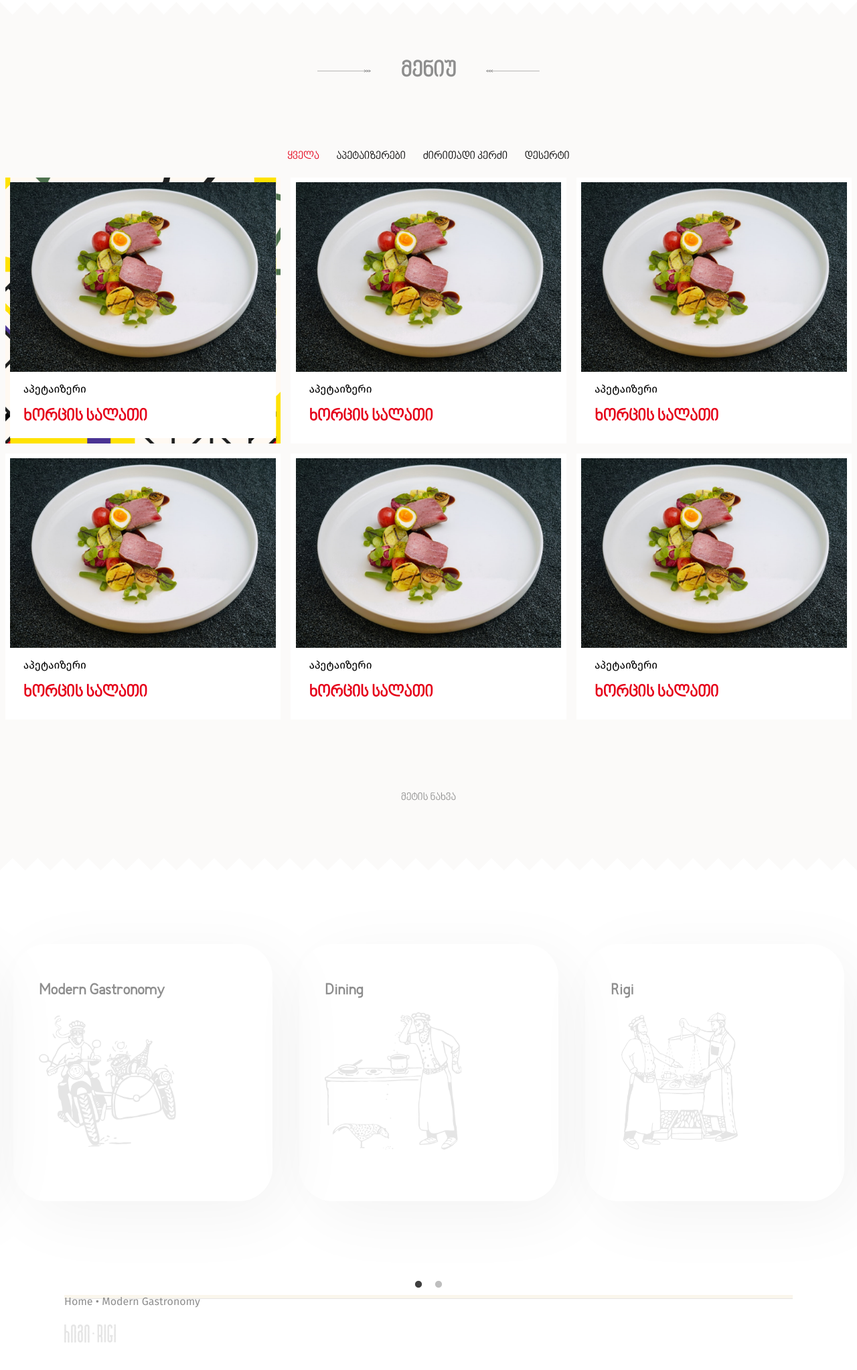
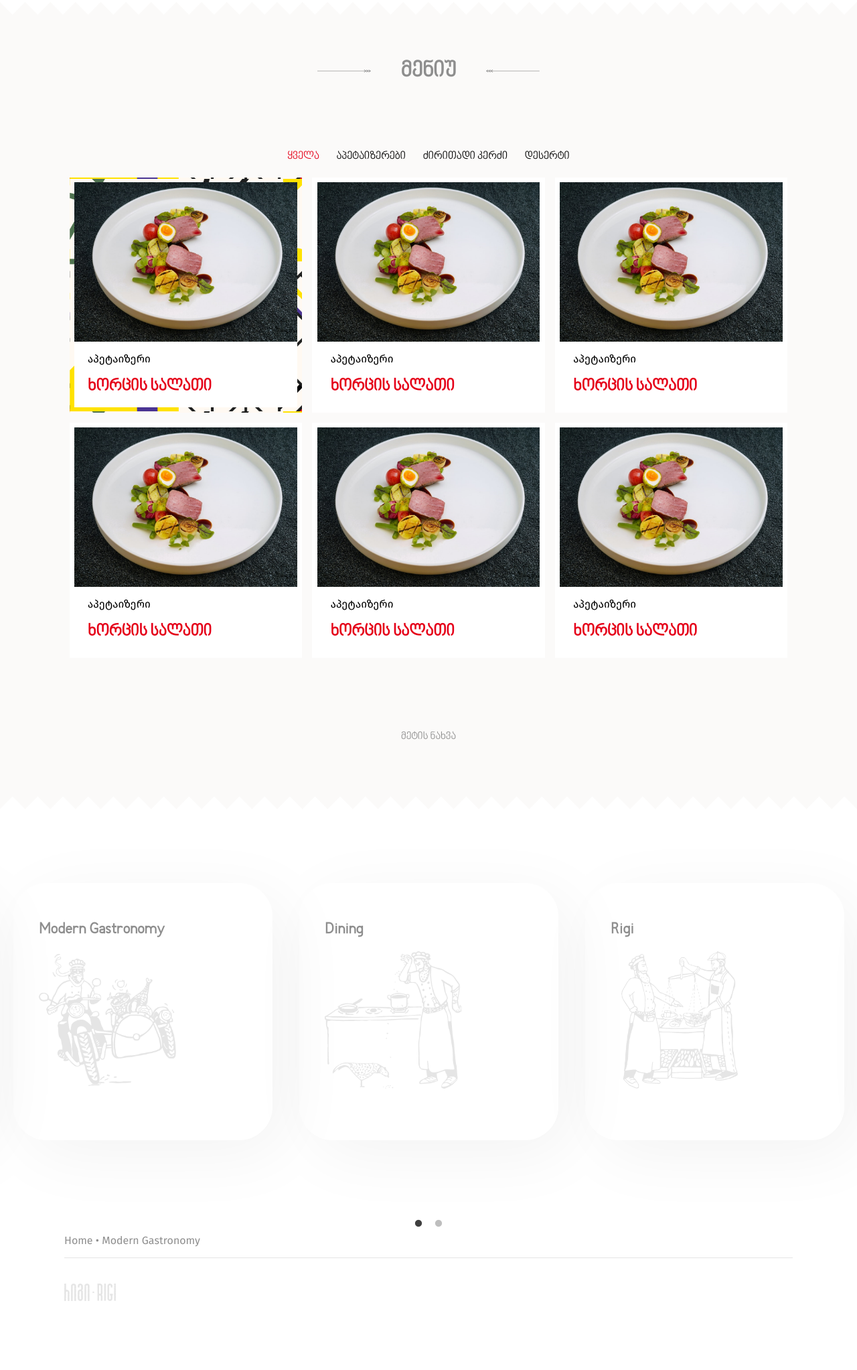
Before and after one commit to gordela/rigi, a plain HTML site: page shop.html in a window 1280 px wide. Shown: the part 797-2842 px from the top of the page at 67% size. After the commit the page ends 2782 px from the top, so only its background shows below. Drawn offline with Linux system fonts and the light colour scheme.

Commit message:
almost done

```diff
--- a/css/main.scss
+++ b/css/main.scss
@@ -15,7 +15,7 @@ h6 {
   font-family: "BPG Nino Mtavruli";
 }
 
-.line {
+.redline {
   width: 100%;
   height: 5px;
   background: #faf6ec;
@@ -200,6 +200,8 @@ header {
   position: relative;
   background: #fbfaf9;
   .products {
+    width: 85vw;
+    margin: auto;
     display: grid;
     grid-template-columns: repeat(3, 1fr);
     .product {
```
Also changed, not shown: index.html (+1 -1 lines), css/main.css, 1 other file.
